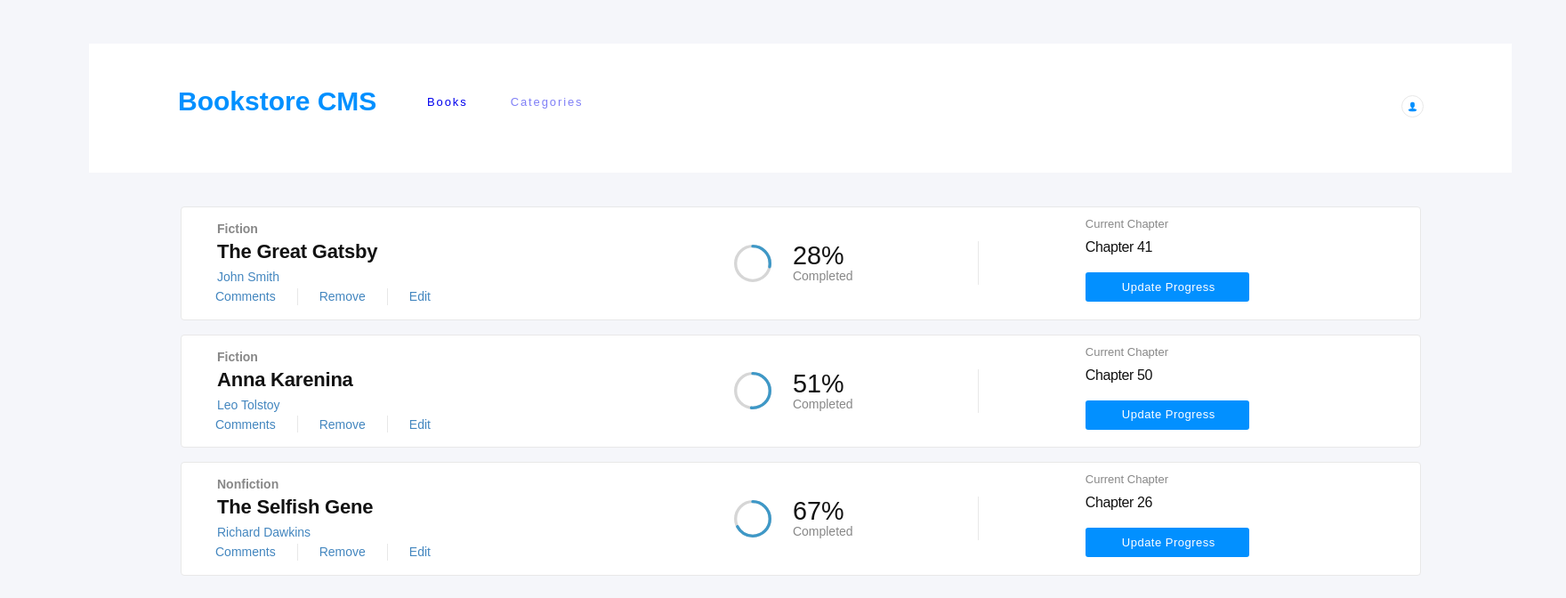
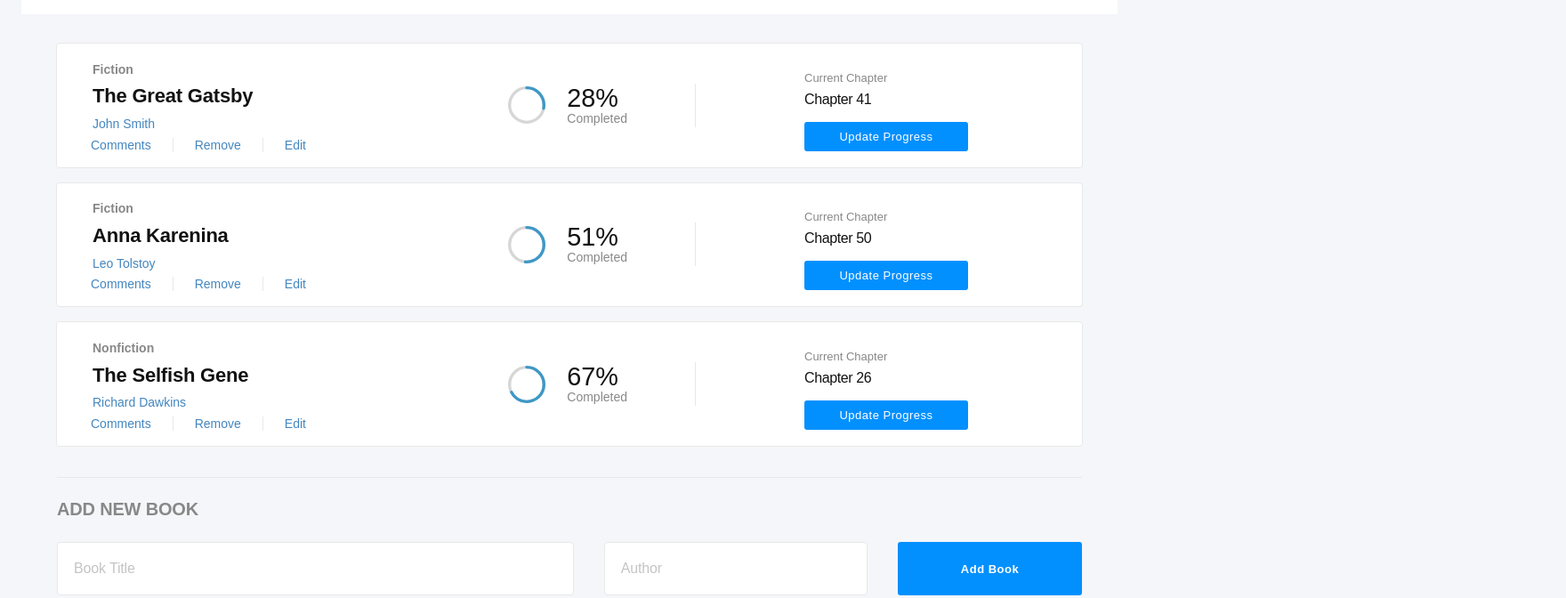
Before and after one commit to anita00001/bookstore, a React (Create React App) app: page /books in a window 1280 px wide. Shown: the part 100-772 px from the top of the page at 89% size, 1760 px wide, since content can reach past the window. Built offline with nearby package versions, Linux system fonts and the light colour scheme.

Commit message:
Refactored styling

```diff
--- a/src/components/BookCard.jsx
+++ b/src/components/BookCard.jsx
@@ -6,10 +6,9 @@
 // |-- InputBook
 
 import BookDetails from './BookDetails';
-import '../styles/BookCard.css';
 
 const BookCard = () => (
-  <div className="card">
+  <div>
     <BookDetails />
   </div>
 );
--- a/src/components/BookDetails.jsx
+++ b/src/components/BookDetails.jsx
@@ -15,7 +15,7 @@
   const bookList = useSelector((state) => state.books);
 
   return (
-    <div>
+    <div className="card">
       {bookList.map((book) => (
         <section key={book.item_id} className="book-card">
           <ul
--- a/src/styles/App.css
+++ b/src/styles/App.css
@@ -1,6 +1,4 @@
 body {
-  width: 100rem;
-  height: 89.625rem;
-  padding: 9.313rem 3.75rem 7.688rem 6.25rem;
+  width: 100%;
   background-color: #f5f6fa;
 }
--- a/src/styles/BookCard.css
+++ /dev/null
@@ -1,4 +0,0 @@
-.card {
-  display: flex;
-  justify-content: center;
-}
--- a/src/styles/BookDetails.css
+++ b/src/styles/BookDetails.css
@@ -1,23 +1,31 @@
+.card {
+  width: 100%;
+  display: flex;
+  flex-direction: column;
+  align-items: center;
+  gap: 1rem;
+}
+
 .book-card {
   display: flex;
-  width: 75rem;
+  width: 90%;
   align-items: center;
   justify-content: space-between;
-  margin: 0 0 1rem 0;
-  padding: 0 12rem 0 0;
   border-radius: 4px;
   border: solid 1px #e8e8e8;
   background-color: #fff;
 }
 
+.book-card > ul {
+  width: 30%;
+}
+
 .book-card > ul > li {
   list-style: none;
+  padding: 0.3rem 0;
 }
 
 .category {
-  width: 3.063rem;
-  height: 1.125rem;
-  margin: 0 2.438rem 0 0;
   opacity: 0.5;
   font-family: Montserrat, sans-serif;
   font-size: 0.875rem;
@@ -30,9 +38,6 @@
 }
 
 .title {
-  width: 12.313rem;
-  height: 1.813rem;
-  margin: 0.188rem 20.188rem 0 0;
   font-family: RobotoSlab, sans-serif;
   font-size: 1.375rem;
   font-weight: bold;
@@ -44,9 +49,6 @@
 }
 
 .author {
-  width: 6.688rem;
-  height: 1.188rem;
-  margin: 0.25rem 0 0;
   font-family: RobotoSlab, sans-serif;
   font-size: 0.875rem;
   font-weight: 300;
--- a/src/styles/Books.css
+++ /dev/null
@@ -1,9 +0,0 @@
-.books {
-  width: 87.5rem;
-  height: 68.563rem;
-  margin: 0 2.5rem 4.063rem 0;
-  padding: 0 0 49.625rem;
-  border-radius: 4px;
-  box-shadow: 0 0 60px 0 rgba(0, 0, 0, 0.05);
-  background-color: rgb(250, 250, 250);
-}
--- a/src/styles/CompleteStatus.css
+++ b/src/styles/CompleteStatus.css
@@ -2,7 +2,7 @@
   display: flex;
   gap: 1.5rem;
   align-items: center;
-  padding-right: 8rem;
+  padding-right: 4rem;
   border-right: 1px solid #e8e8e8;
 }
 
--- a/src/styles/InputBook.css
+++ b/src/styles/InputBook.css
@@ -1,12 +1,14 @@
 .input-container {
+  width: 100%;
   display: flex;
+  flex-direction: column;
   align-items: center;
-  justify-content: center;
-  flex-direction: column;
+  margin-bottom: 2rem;
 }
 
 .add-book-section {
-  width: 87rem;
+  width: 90%;
+  padding: 0 1rem;
 }
 
 .add-book-section > h2 {
@@ -38,7 +40,7 @@
 }
 
 .new-entry > input:first-child {
-  width: 45.5rem;
+  width: 50%;
   height: 3.5rem;
 }
 
@@ -57,12 +59,12 @@
 }
 
 .new-entry > input:nth-child(2) {
-  width: 20.25rem;
+  width: 25.25%;
 }
 
 .new-entry > button {
   border: none;
-  width: 17.5rem;
+  width: 18%;
   border-radius: 3px;
   background-color: #0290ff;
   font-family: RobotoSlab, sans-serif;
--- a/src/styles/NavBar.css
+++ b/src/styles/NavBar.css
@@ -1,8 +1,7 @@
 .navbar-container {
-  width: 87.5rem;
-  height: 5.938rem;
-  margin: 0 0 2.375rem;
-  padding: 1.438rem 6.188rem 1.688rem 6.25rem;
+  width: 90%;
+  margin: 2rem auto;
+  padding: 0 2.5rem;
   background-color: #fff;
 }
 
@@ -12,8 +11,7 @@
 }
 
 .nav-bar > .logo {
-  width: 15rem;
-  height: 2.313rem;
+  width: 25%;
   font-family: Montserrat, sans-serif;
   font-size: 1.875rem;
   font-weight: bold;
@@ -28,12 +26,11 @@
   display: flex;
   gap: 3rem;
   align-items: center;
-  width: 80%;
+  width: 75%;
 }
 
 .nav-link > li {
   list-style: none;
-  height: 1rem;
   color: #121212;
   font-family: Montserrat, sans-serif;
   font-size: 0.813rem;
--- a/src/styles/ProgressDetails.css
+++ b/src/styles/ProgressDetails.css
@@ -1,7 +1,8 @@
+.progress-details {
+  padding-right: 8rem;
+}
+
 .progress-details > .chapter > p:first-child {
-  width: 7.875rem;
-  height: 1.125rem;
-  margin: 0.063rem 3.625rem 0 3.688rem;
   opacity: 0.5;
   font-family: RobotoSlab, sans-serif;
   font-size: 0.813rem;
@@ -11,11 +12,10 @@
   line-height: normal;
   letter-spacing: normal;
   color: #121212;
+  margin-bottom: -0.5rem;
 }
 
 .progress-details > .chapter > p:last-child {
-  height: 1.313rem;
-  margin: 0.438rem 6.813rem 0.25rem 3.688rem;
   font-family: RobotoSlab, sans-serif;
   font-size: 1rem;
   font-weight: 300;
@@ -30,8 +30,6 @@
   border: none;
   width: 11.5rem;
   height: 2.063rem;
-  margin: 0.75rem 0 0.563rem 3.688rem;
-  padding: 0.438rem 1.188rem 0.5rem 1.375rem;
   border-radius: 3px;
   background-color: #0290ff;
   font-family: RobotoSlab, sans-serif;
--- a/src/styles/buttons.css
+++ b/src/styles/buttons.css
@@ -1,6 +1,6 @@
 .action-btn {
   border: none;
-  height: 1.188rem;
+  height: 1rem;
   font-family: RobotoSlab, sans-serif;
   font-size: 0.875rem;
   font-weight: 300;
```
